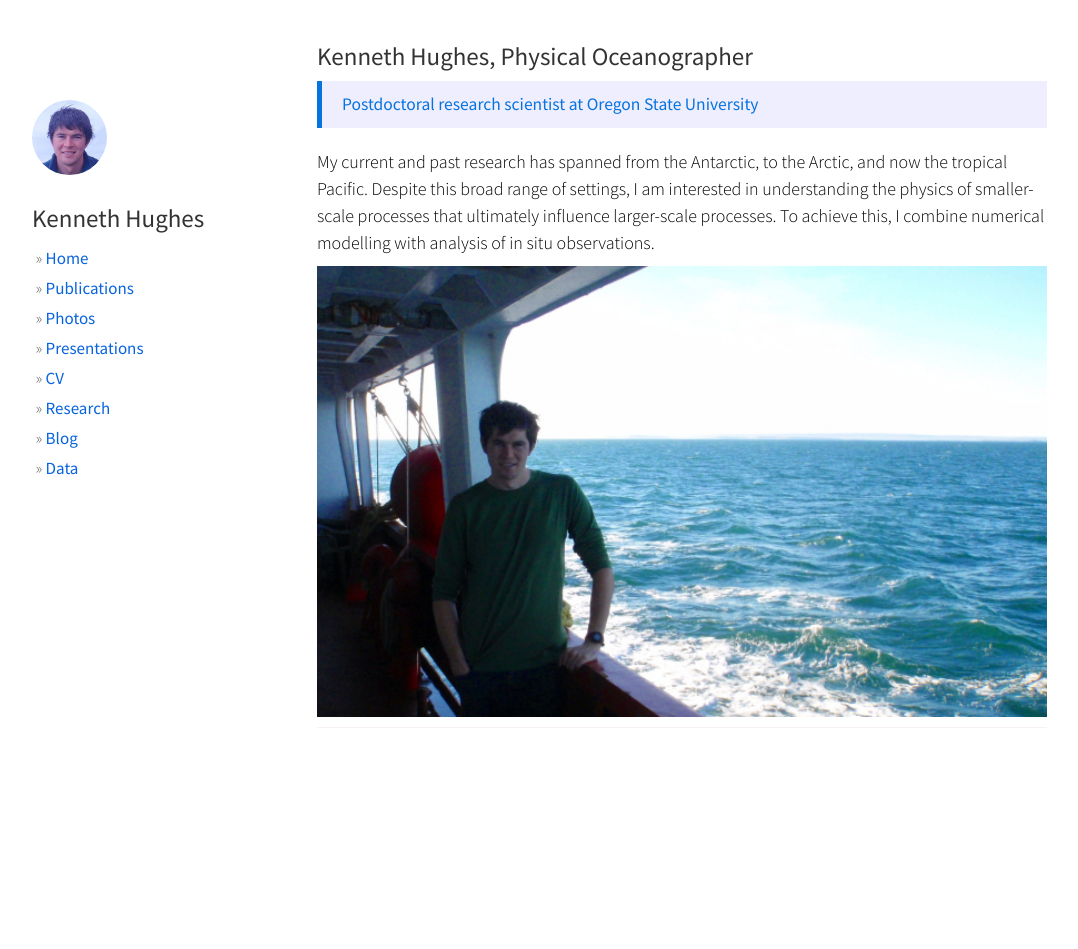
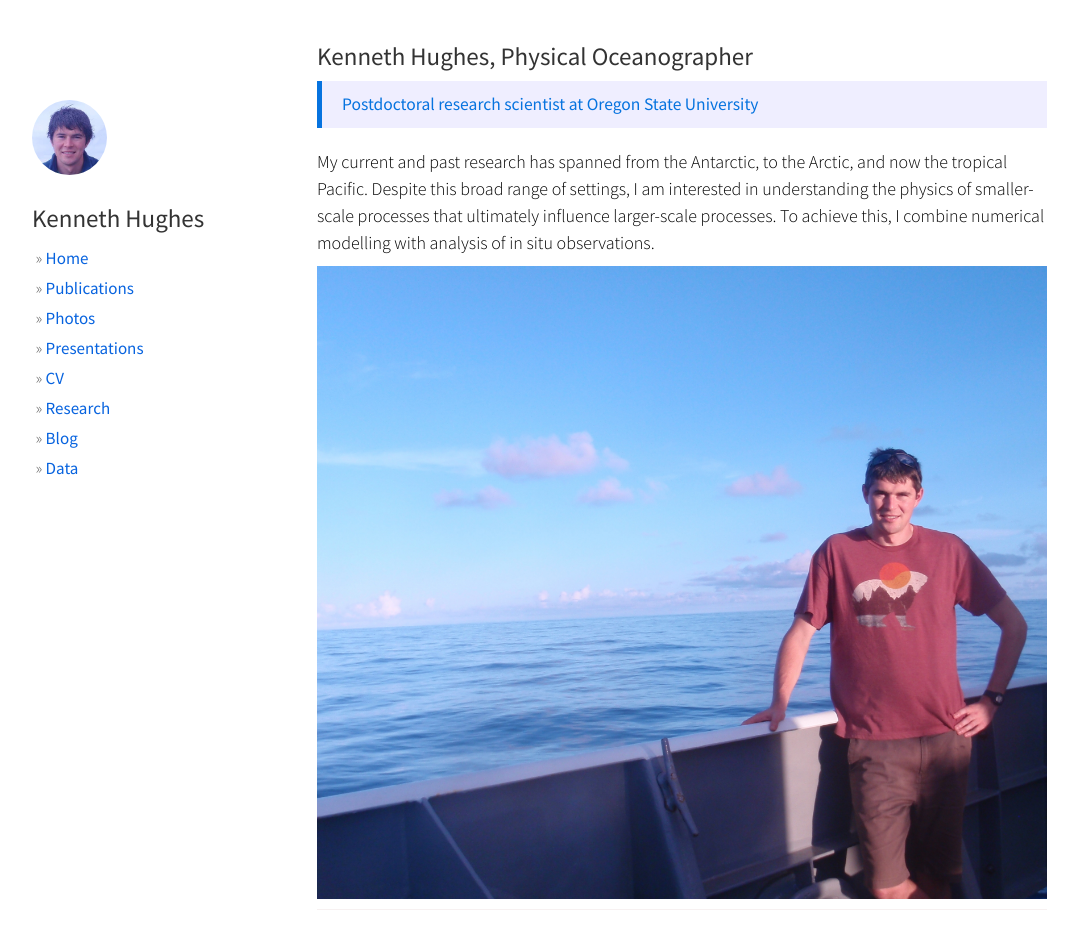
Before and after one commit to hugke729/hugke729.github.io, a Jekyll site: the page built from index.md, in a window 1280 px wide and 963 px high. Shown: the top 949 px of the window, without its empty margins (53-1131 px from the left). Built offline with Jekyll 4.4.1, drawn with Linux system fonts in a browser that asks for light colours; nearby versions of some CDN libraries.

Commit message:
Update photo

```diff
--- a/index.md
+++ b/index.md
@@ -9,6 +9,6 @@ layout: default
 
 My current and past research has spanned from the Antarctic, to the Arctic, and now the tropical Pacific. Despite this broad range of settings, I am interested in understanding the physics of smaller-scale processes that ultimately influence larger-scale processes. To achieve this, I combine numerical modelling with analysis of in situ observations.
 
-<img src="/photos/ken-arctic-wide.jpg" width="100%">
+<img src="/photos/ken.JPG" width="100%">
 
 [omg]: http://mixing.coas.oregonstate.edu/
```
